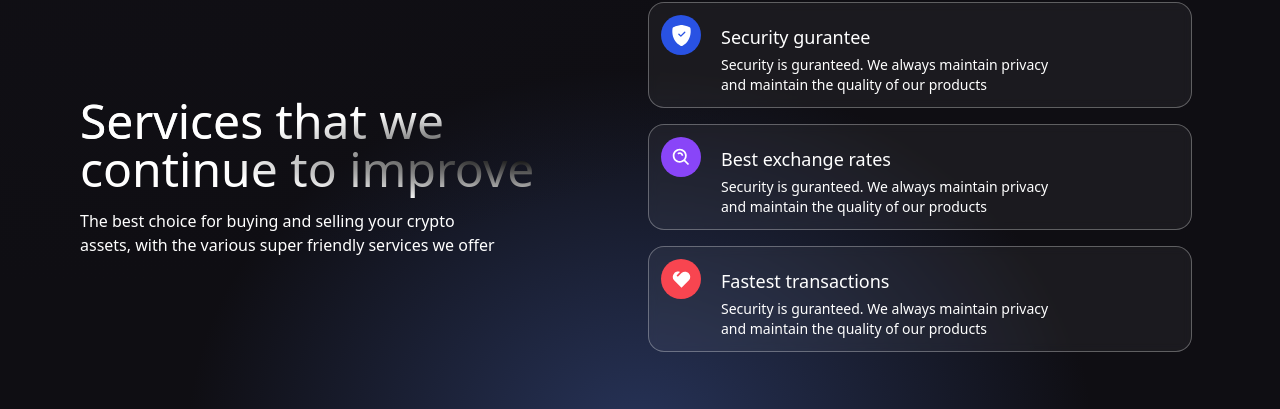
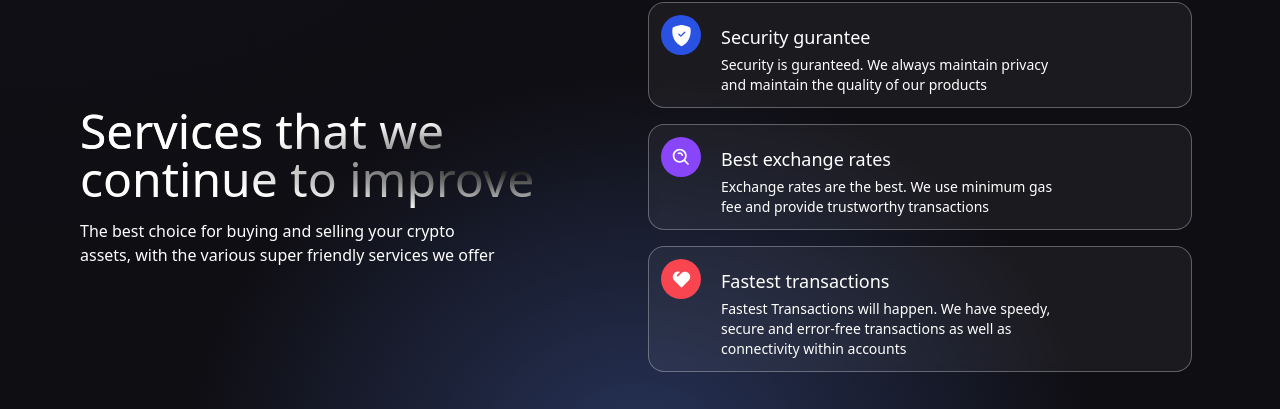
Before and after one commit to adrianhajdin/project_web3.0, a React (Vite) app in the folder client/: page / in a window 1280 px wide. Shown: the part 835-1244 px from the top of the page. Built offline with nearby package versions, Linux system fonts and the light colour scheme; no server answers.

Commit message:
All the ServiceCard had same subtitles.
Servicecard with titles "Best exchange rates" and "Fastest Transactions" had same subtitle as of "security gurantee"

```diff
--- a/client/src/components/Services.jsx
+++ b/client/src/components/Services.jsx
@@ -43,13 +43,13 @@ const Services = () => (
           color="bg-[#8945F8]"
           title="Best exchange rates"
           icon={<BiSearchAlt fontSize={21} className="text-white" />}
-          subtitle="Security is guranteed. We always maintain privacy and maintain the quality of our products"
+          subtitle="Exchange rates are the best. We use minimum gas fee and provide trustworthy transactions"
         />
         <ServiceCard
           color="bg-[#F84550]"
           title="Fastest transactions"
           icon={<RiHeart2Fill fontSize={21} className="text-white" />}
-          subtitle="Security is guranteed. We always maintain privacy and maintain the quality of our products"
+          subtitle="Fastest Transactions will happen. We have speedy, secure and error-free transactions as well as connectivity within accounts"
         />
       </div>
     </div>
```
